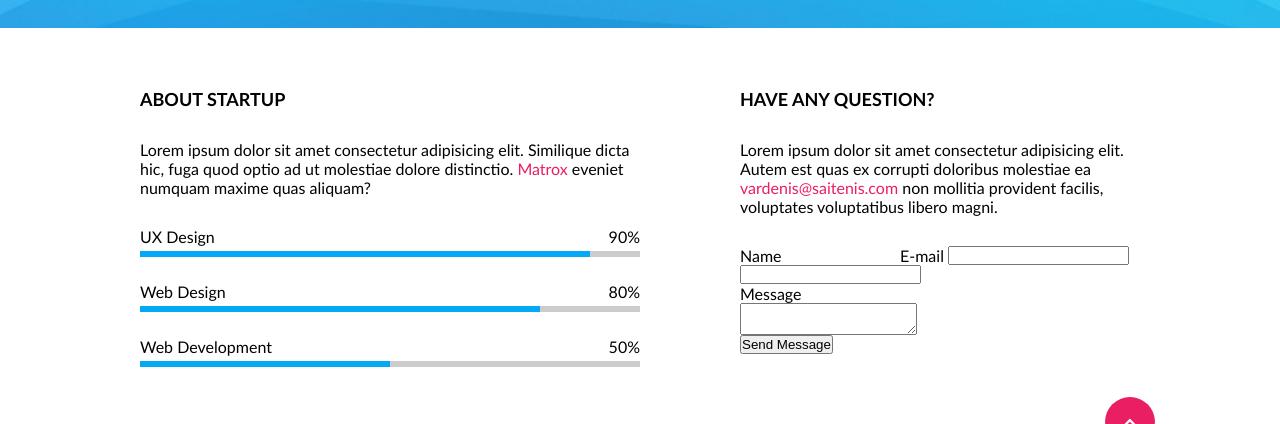
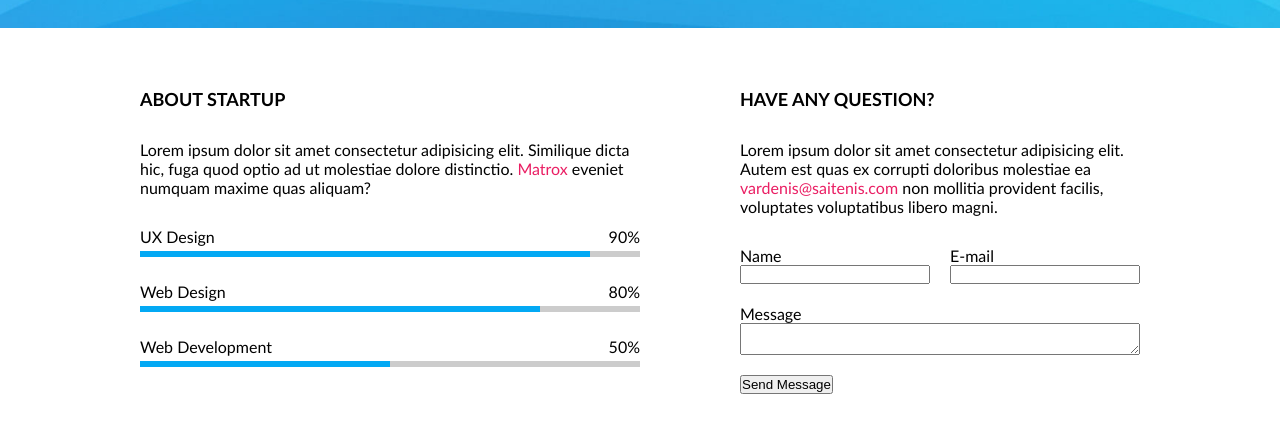
Before and after one commit to Zukauskas/04-coming-soon, a website: page index.html in a window 1280 px wide. Shown: the part 772-1196 px from the top of the page. Drawn offline with Linux system fonts and the light colour scheme.

Commit message:
Add grid structure #11

```diff
--- a/css/components/forms.css
+++ b/css/components/forms.css
@@ -1,4 +1,19 @@
 form {
     display: grid;
-    grid-template-columns: 40% 60%;
+    grid-template-columns: 1fr 1fr;
+    gap:20px;
 }
+
+form > .cell-1 {
+    grid-column: span 1;
+}
+
+form > .cell-2{
+    grid-column: span 2;
+}
+
+
+form > div > input,
+form > div > textarea {
+    width: 100%;
+}
--- a/index.html
+++ b/index.html
@@ -94,18 +94,19 @@
                 <h2 class="section-title">Have any question?</h2>
                 <p class="section-description">Lorem ipsum dolor sit amet consectetur adipisicing elit. Autem est quas ex corrupti doloribus molestiae ea <a href="mailto:vardenis@saitenis.com">vardenis@saitenis.com</a> non mollitia provident facilis, voluptates voluptatibus libero magni.</p>
                 <form action="/">
-                    <div>
+                    <div class="cell-1">
                         <label for="name">Name</label>
                         <input type="text">
                     </div>
-                    <div>
+                    <div class="cell-1">
                         <label for="email">E-mail</label>
                         <input type="text">
                     </div>
-                    <div>
+                    <div class="cell-2">
                         <label for="text">Message</label>
                         <textarea name="text" id="text"></textarea>
-                    <div>
+                    </div>
+                    <div class="cell-2">
                         <button>Send Message</button>
                     </div>
                 </form>
```
